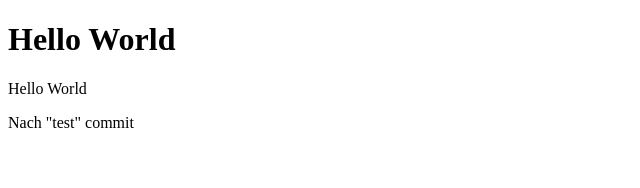
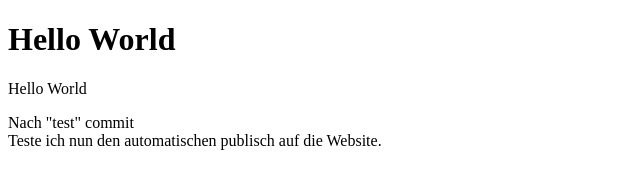
Before and after one commit to DerIngo/immosnatch, a plain HTML site: page index.html in a window 1280 px wide. Shown: the whole page, without its empty margins (0-640 px from the left). Drawn offline with Linux system fonts and the light colour scheme.

Commit message:
test publish

```diff
--- a/index.html
+++ b/index.html
@@ -12,7 +12,7 @@
 	<h1>Hello World</h1>
 
 	<p>Hello World</p>
-	Nach "test" commit
+	Nach "test" commit<br>Teste ich nun den automatischen publisch auf die Website.
 
 </body>
 </html>
```
